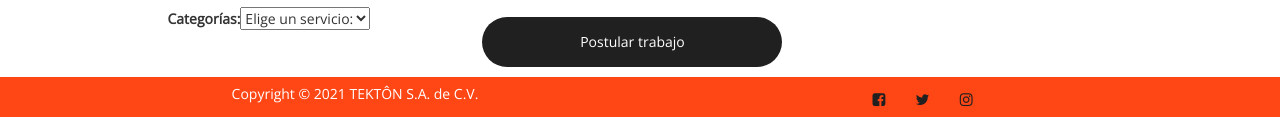
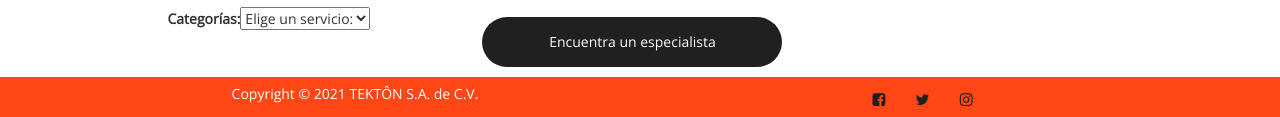
Before and after one commit to JoseTorresRK/Proyecto_integrador, a plain HTML site: page html/form_trabajo.html in a window 1280 px wide. Shown: the part 324-441 px from the top of the page. Drawn offline with nearby package versions, Linux system fonts and the light colour scheme.

```diff
--- a/html/form_trabajo.html
+++ b/html/form_trabajo.html
@@ -133,7 +133,7 @@
                     type="submit"
                     class="form-control"
                     name="post work"
-                    value="Postular trabajo"
+                    value="Encuentra un especialista"
                   />
                 </div>
               </form>
```
Also changed, not shown: images/TEKTON (1).png (added), images/TEKTON O.png (added), images/TEKTON SWD O.png (added), images/TEKTON b.png (added), images/TEKTON shdw.png (added), images/TEKTON swd b.png (added), images/TEKTON.png (added), images/Victor-perfil.png (added), images/strings.png (added), 2 other files.
